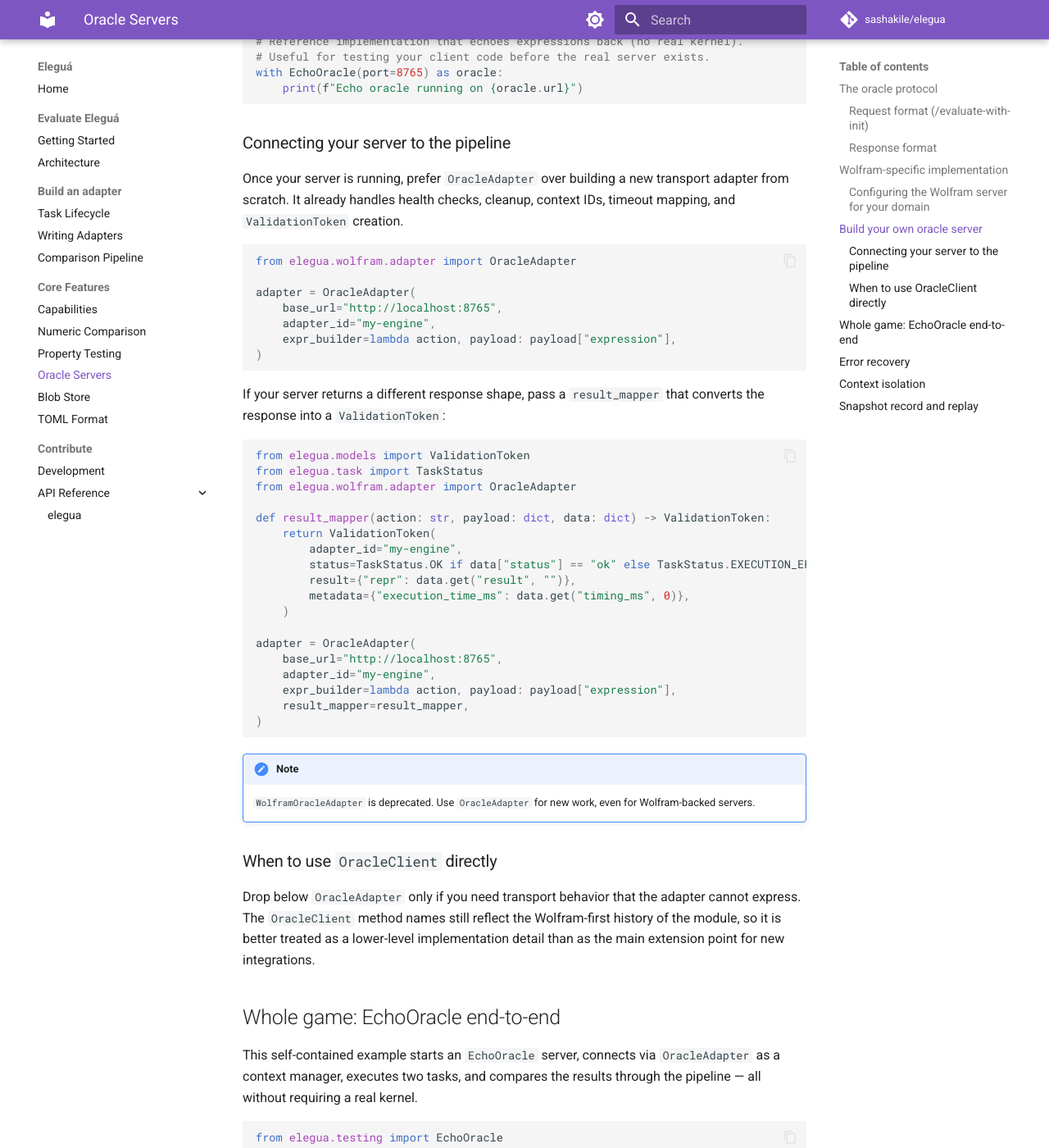
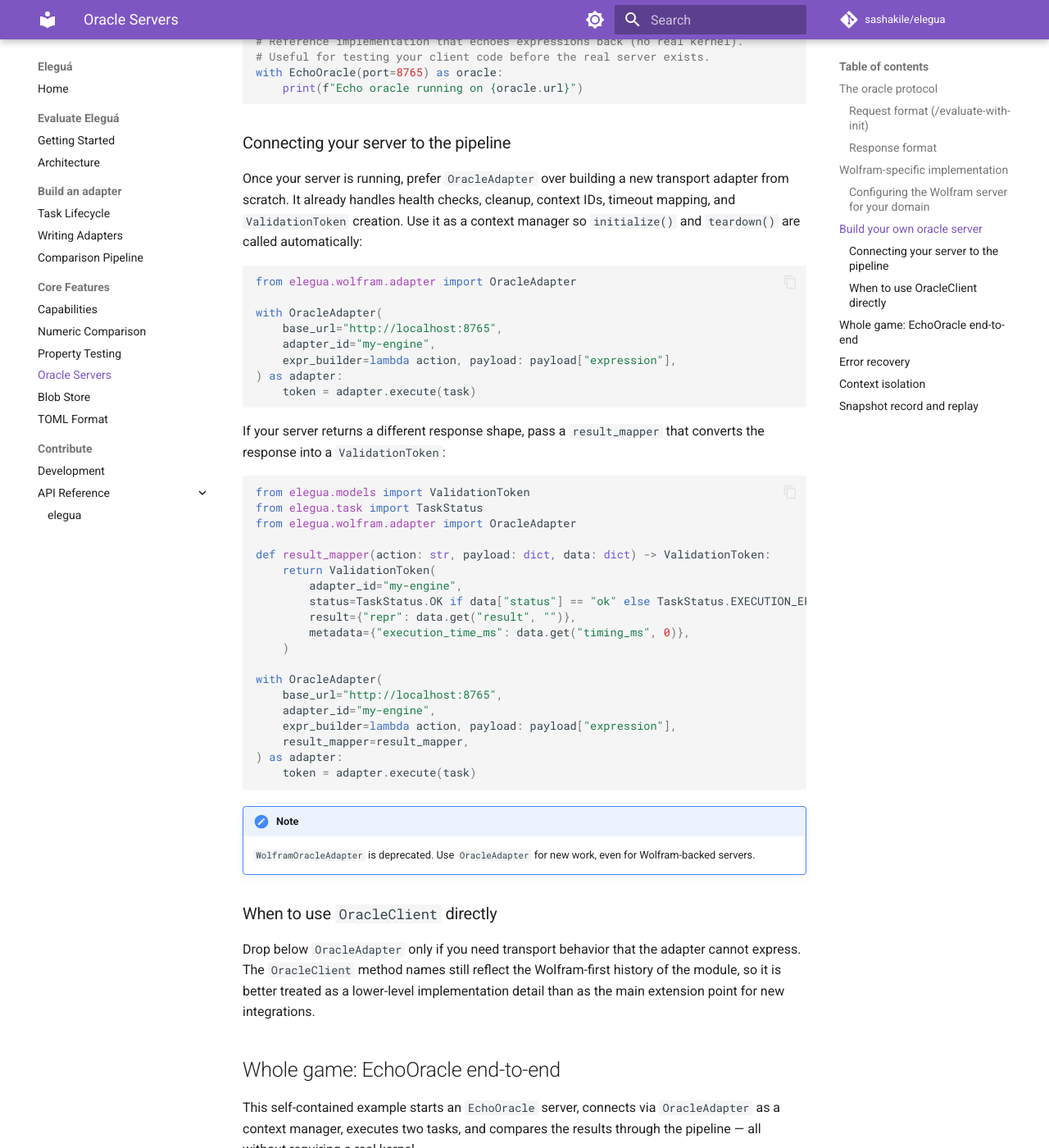
Before and after one commit to sashakile/elegua, an MkDocs documentation site: the page built from docs/guide/oracle-servers.md, in a window 1280 px wide and 1400 px high, scrolled down 2544 px. Shown: the whole window at 82% size. Built offline with MkDocs 1.6.1 and Material for MkDocs 9.7.7, drawn with Linux system fonts in a browser that asks for light colours; comment, search, counter and statistics services are not loaded.

Commit message:
fix: address ro5u review findings
- Fix StochasticTolerance example assertion values (CORR-001)
- Wrap OracleAdapter snippets in context manager (CORR-002)
- Rename 'Namespace guidance' to 'Capability naming conventions' (CLAR-001)
- Clarify shipped adapter table encourages subclassing (EXCL-001)
- Fix literal \n in numeric-comparison pattern block

````diff
--- a/docs/guide/oracle-servers.md
+++ b/docs/guide/oracle-servers.md
@@ -106,16 +106,18 @@
 
 Once your server is running, prefer `OracleAdapter` over building a new
 transport adapter from scratch. It already handles health checks, cleanup,
-context IDs, timeout mapping, and `ValidationToken` creation.
+context IDs, timeout mapping, and `ValidationToken` creation. Use it as a
+context manager so `initialize()` and `teardown()` are called automatically:
 
 ```python
 from elegua.wolfram.adapter import OracleAdapter
 
-adapter = OracleAdapter(
+with OracleAdapter(
     base_url="http://localhost:8765",
     adapter_id="my-engine",
     expr_builder=lambda action, payload: payload["expression"],
-)
+) as adapter:
+    token = adapter.execute(task)
 ```
 
 If your server returns a different response shape, pass a `result_mapper` that
@@ -134,12 +136,13 @@
         metadata={"execution_time_ms": data.get("timing_ms", 0)},
     )
 
-adapter = OracleAdapter(
+with OracleAdapter(
     base_url="http://localhost:8765",
     adapter_id="my-engine",
     expr_builder=lambda action, payload: payload["expression"],
     result_mapper=result_mapper,
-)
+) as adapter:
+    token = adapter.execute(task)
 ```
 
 !!! note
````
Also changed, not shown: docs/guide/capabilities.md (+5 -5 lines), docs/guide/numeric-comparison.md (+6 -3 lines), 1 other file.
